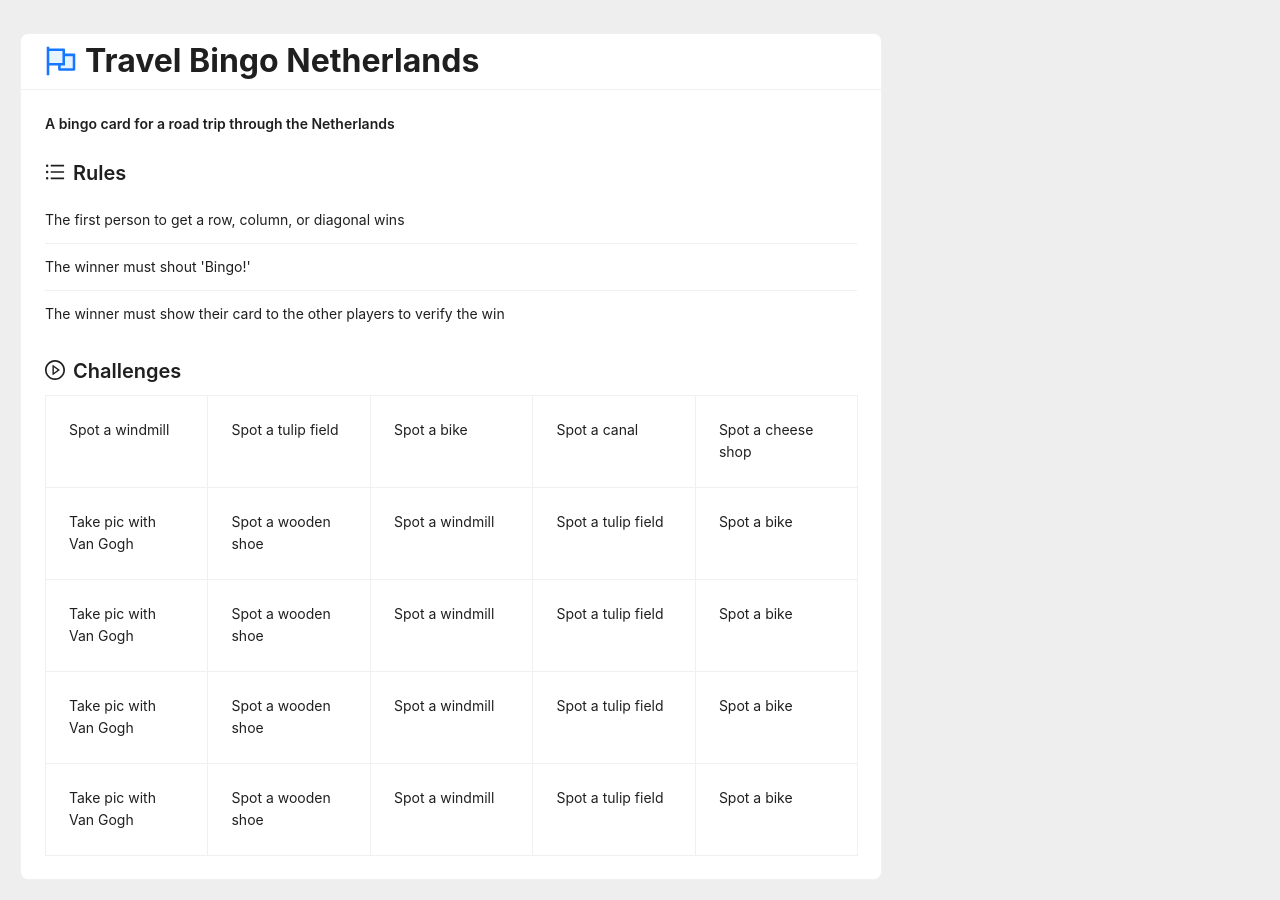
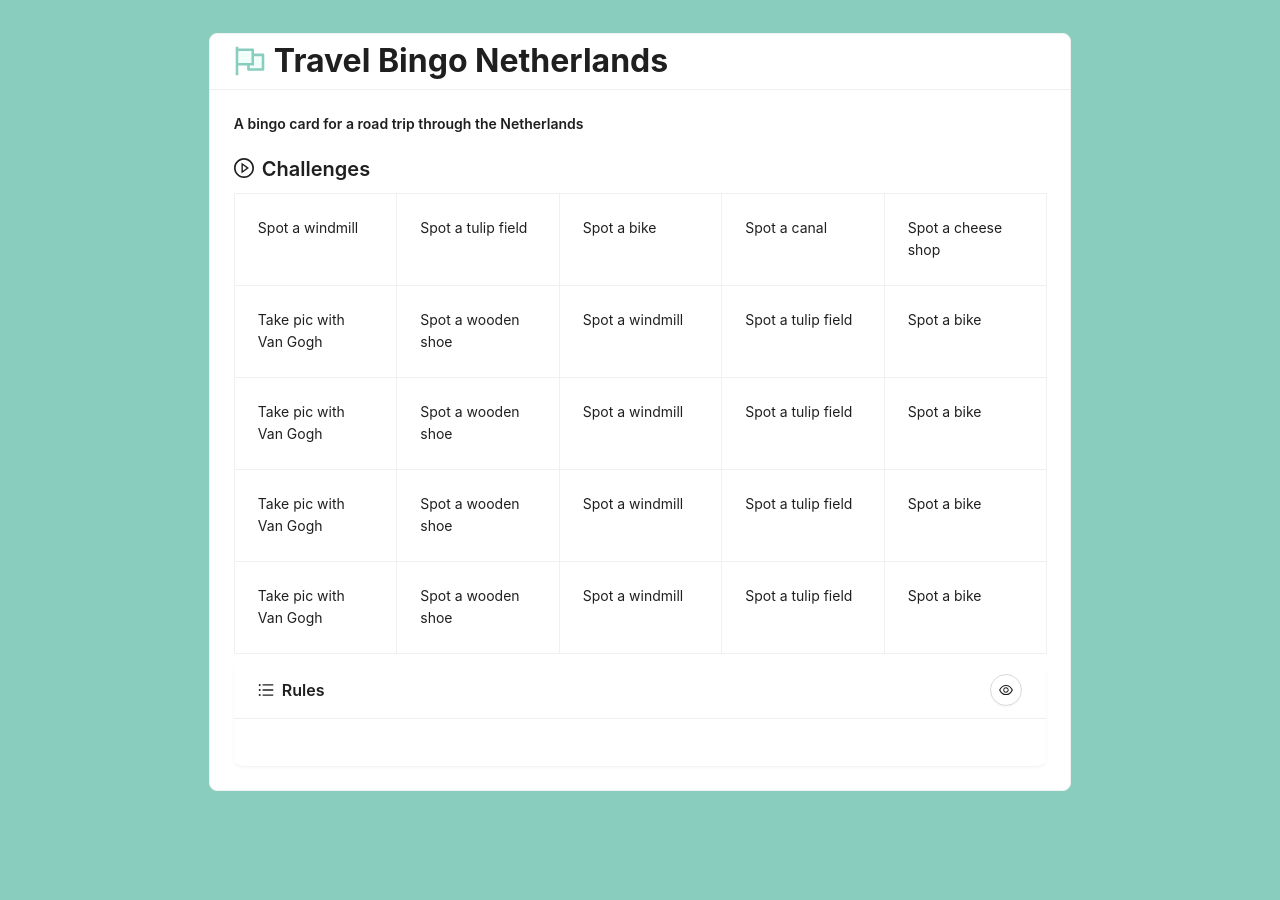
Before and after one commit to geo-quest/travel-bingo, a React (Create React App) app: page / in a window 1280 px wide. After the commit the page ends 800 px from the top, so only its background shows below. Built offline with nearby package versions, Linux system fonts and the light colour scheme.

Commit message:
feat(board-page): more improvements and some refactoring

```diff
--- a/src/App.css
+++ b/src/App.css
@@ -1,5 +1,6 @@
 body {
-  background-color: #eee;
+  /* background-color: #eee; */
+  background-color: #89cdbe;
 }
 
 .App {
--- a/src/App.tsx
+++ b/src/App.tsx
@@ -1,56 +1,10 @@
-/* eslint-disable arrow-parens */
 import "./App.css";
 
-import {
-  FlagTwoTone,
-  PlayCircleOutlined,
-  UnorderedListOutlined,
-} from "@ant-design/icons";
-import { Card, List, Space, Typography } from "antd";
-
+import BoardPage from "./board-page/BoardPage";
 import challenge from "./challenge.json";
 
-const { Title, Paragraph } = Typography;
-
 function App() {
-  return (
-    <div style={{ padding: "20px" }}>
-      <Space direction="vertical" size={16}>
-        <Card
-          title={
-            <div style={{ display: "flex", alignItems: "center" }}>
-              <FlagTwoTone style={{ marginRight: 8, fontSize: "32px" }} />
-              <h1 style={{ margin: 0 }}>{challenge.title}</h1>
-            </div>
-          }
-        >
-          <Paragraph strong>{challenge.description}</Paragraph>
-          <Title level={4}>
-            <UnorderedListOutlined style={{ marginRight: 8 }} />
-            Rules
-          </Title>
-          <List
-            dataSource={challenge.rules}
-            renderItem={(rule) => <List.Item>{rule}</List.Item>}
-          />
-          <Title level={4} style={{ marginTop: "20px" }}>
-            <PlayCircleOutlined style={{ marginRight: 8 }} />
-            Challenges
-          </Title>
-
-          {challenge.challenges.map((row, rowIndex) => (
-            <div key={rowIndex} style={{ display: "flex" }}>
-              {row.map((item, colIndex) => (
-                <Card.Grid key={colIndex} style={{ width: "20%" }}>
-                  {item.challenge}
-                </Card.Grid>
-              ))}
-            </div>
-          ))}
-        </Card>
-      </Space>
-    </div>
-  );
+  return <BoardPage travelBingo={challenge} />;
 }
 
 export default App;
--- /dev/null
+++ b/src/board-page/BoardPage.tsx
@@ -0,0 +1,45 @@
+/* eslint-disable arrow-parens */
+import { FlagTwoTone, setTwoToneColor } from "@ant-design/icons";
+import { Card, Space, Typography } from "antd";
+
+import { TravelBingo } from "../types/TravelBingo";
+import Challenges from "./Challenges";
+import Rules from "./Rules";
+
+const { Paragraph } = Typography;
+
+interface Props {
+  travelBingo: TravelBingo;
+}
+
+const BoardPage = ({ travelBingo }: Props) => {
+  setTwoToneColor("#89cdbe");
+  return (
+    <div
+      style={{
+        maxWidth: "fit-content",
+        marginLeft: "auto",
+        marginRight: "auto",
+        marginTop: "20px",
+      }}
+    >
+      <Space direction="vertical" size={16}>
+        <Card
+          title={
+            <div style={{ display: "flex", alignItems: "center" }}>
+              <FlagTwoTone style={{ marginRight: 8, fontSize: "32px" }} />
+              <h1 style={{ margin: 0 }}>{travelBingo.title}</h1>
+            </div>
+          }
+        >
+          <Paragraph strong>{travelBingo.description}</Paragraph>
+
+          <Challenges challenges={travelBingo.challenges} />
+          <Rules rules={travelBingo.rules} />
+        </Card>
+      </Space>
+    </div>
+  );
+};
+
+export default BoardPage;
--- /dev/null
+++ b/src/board-page/Challenges.tsx
@@ -0,0 +1,69 @@
+import { PlayCircleOutlined } from "@ant-design/icons";
+import { Card, Modal, Typography } from "antd";
+import React, { useState } from "react";
+
+const { Title, Paragraph } = Typography;
+
+interface Challenge {
+  challenge: string;
+  description: string;
+  points: number;
+}
+
+interface ChallengesProps {
+  challenges: Challenge[][];
+}
+
+const Challenges: React.FC<ChallengesProps> = ({ challenges }) => {
+  const [selectedChallenge, setSelectedChallenge] = useState<Challenge | null>(
+    null,
+  );
+
+  const handleCardClick = (challenge: Challenge) => {
+    setSelectedChallenge(challenge);
+  };
+
+  const handleModalClose = () => {
+    setSelectedChallenge(null);
+  };
+
+  return (
+    <>
+      <Title level={4} style={{ marginTop: "20px" }}>
+        <PlayCircleOutlined style={{ marginRight: 8 }} />
+        Challenges
+      </Title>
+      {challenges.map((row, rowIndex) => (
+        <div key={rowIndex} style={{ display: "flex" }}>
+          {row.map((item, colIndex) => (
+            <Card.Grid
+              key={colIndex}
+              style={{ width: "20%", cursor: "pointer" }}
+              onClick={() => handleCardClick(item)}
+            >
+              {item.challenge}
+            </Card.Grid>
+          ))}
+        </div>
+      ))}
+      {selectedChallenge && (
+        <Modal
+          title={selectedChallenge.challenge}
+          open={!!selectedChallenge}
+          onCancel={handleModalClose}
+          centered
+          footer={false}
+        >
+          <Paragraph>
+            <strong>Description:</strong> {selectedChallenge.description}
+          </Paragraph>
+          <Paragraph>
+            <strong>Points:</strong> {selectedChallenge.points}
+          </Paragraph>
+        </Modal>
+      )}
+    </>
+  );
+};
+
+export default Challenges;
--- /dev/null
+++ b/src/board-page/Rules.tsx
@@ -0,0 +1,29 @@
+/* eslint-disable arrow-parens */
+import { UnorderedListOutlined } from "@ant-design/icons";
+import { List } from "antd";
+import React from "react";
+
+import ToggleCard from "../components/ToggleCard";
+
+interface RulesProps {
+  rules: string[];
+}
+
+const Rules: React.FC<RulesProps> = ({ rules }) => (
+  <ToggleCard
+    title={
+      <div>
+        <UnorderedListOutlined style={{ marginRight: 8 }} />
+        Rules
+      </div>
+    }
+    style={{ marginTop: "10px" }}
+  >
+    <List
+      dataSource={rules}
+      renderItem={(rule) => <List.Item>{rule}</List.Item>}
+    />
+  </ToggleCard>
+);
+
+export default Rules;
--- /dev/null
+++ b/src/components/ToggleCard.tsx
@@ -0,0 +1,34 @@
+import { EyeInvisibleOutlined, EyeOutlined } from "@ant-design/icons";
+import { Button, Card } from "antd";
+import React, { ReactNode, useState } from "react";
+
+interface Props {
+  children?: ReactNode;
+  title?: ReactNode;
+  style?: React.CSSProperties;
+}
+
+const ToggleCard = ({ children, style, ...props }: Props) => {
+  const [visible, setVisible] = useState(false);
+
+  const toggleContent = () => {
+    setVisible(!visible);
+  };
+
+  return (
+    <Card
+      bordered={false}
+      style={style}
+      {...props}
+      extra={
+        <Button onClick={toggleContent} shape="circle">
+          {visible ? <EyeInvisibleOutlined /> : <EyeOutlined />}
+        </Button>
+      }
+    >
+      {visible && children}
+    </Card>
+  );
+};
+
+export default ToggleCard;
--- /dev/null
+++ b/src/types/TravelBingo.ts
@@ -0,0 +1,12 @@
+export interface Challenge {
+  challenge: string;
+  description: string;
+  points: number;
+}
+
+export interface TravelBingo {
+  title: string;
+  description: string;
+  rules: string[];
+  challenges: Challenge[][];
+}
```
